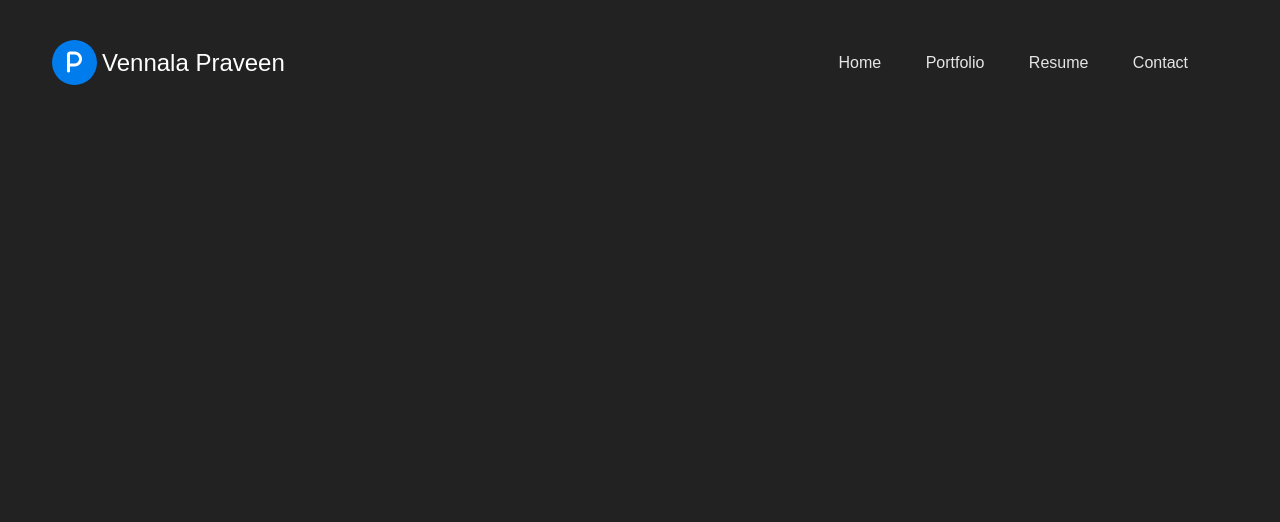
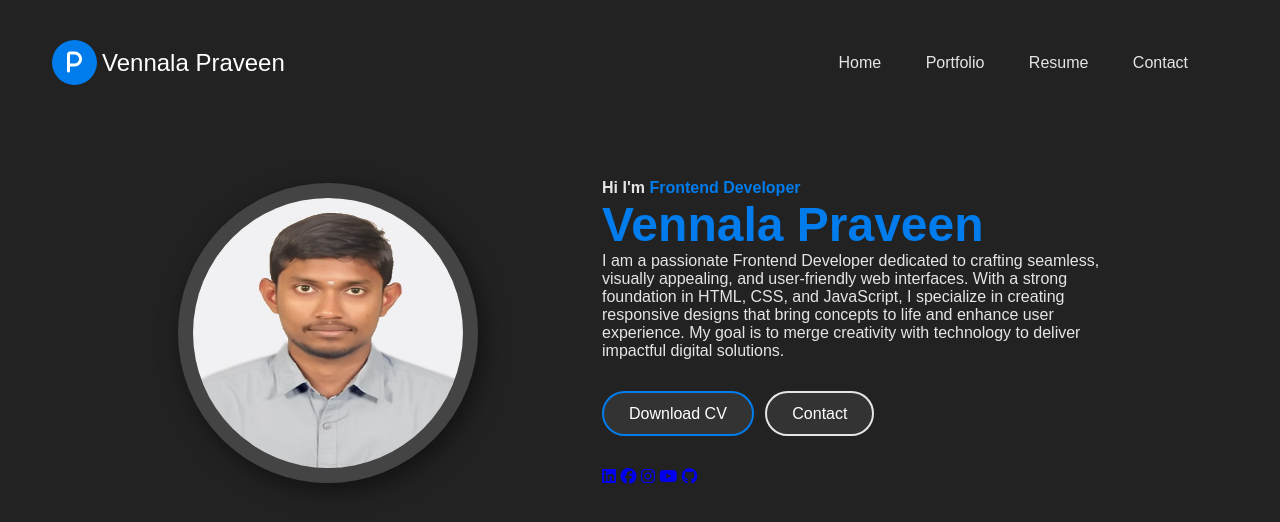
Before and after one commit to vennala-praveen/myport, a plain HTML site: page index.html in a window 1280 px wide. Drawn offline with Linux system fonts and the light colour scheme.

Commit message:
second commit

```diff
--- a/index.html
+++ b/index.html
@@ -32,9 +32,28 @@
 
             <div class="container">
                 <div class="my-pic">
+                    <img src="Images/PHOTO.jpg" alt="profile pic">
+                </div>
 
+                <div class="my-text">
+                    <h5>Hi I'm <span class="">Frontend Developer</span></h5>
+                    <h1>Vennala Praveen</h1>
+                    <p>I am a passionate Frontend Developer dedicated to crafting seamless, visually appealing, and user-friendly web interfaces. With a strong foundation in HTML, CSS, and JavaScript, I specialize in creating responsive designs that bring concepts to life and enhance user experience. My goal is to merge creativity with technology to deliver impactful digital solutions.</p>
+
+                    <div class="btn-group">
+                        <a href="#" class="btn active">Download CV</a>
+                        <a href="#" class="btn">Contact</a>
+                    </div>
+
+                    <div class="social">
+                        <a href="#"><i class="fa-brands fa-linkedin"></i></a>
+                        <a href="#"><i class="fa-brands fa-facebook"></i></a>
+                        <a href="#"><i class="fa-brands fa-instagram"></i></a>
+                        <a href="#"><i class="fa-brands fa-youtube"></i></a>
+                        <a href="#"><i class="fa-brands fa-github"></i></a>
+                    </div>
                 </div>
-            </div>
+           </div>
         </div>
     </div>
 
--- a/style.css
+++ b/style.css
@@ -91,3 +91,85 @@ nav .navlinks li a{
     color: #e5e5e5;
     margin-right: 2.5rem;
 }
+
+.container{
+    display: flex;
+    justify-content: space-around;
+    align-items: center;
+    padding: 4rem;
+}
+
+.container .my-pic{
+    width: 300px;
+    height: 300px;
+    border-radius: 50%;
+    overflow: hidden;
+    border: 15px solid #444;
+    box-shadow: 5px 7px 25px rgba(0,0,0,0.5);
+}
+
+.my-pic img{
+    height: 100%;
+    width: 100%;
+    transition: 0.5s;
+}
+
+.my-pic img:hover{
+    transform: scale(1.2);
+}
+
+.my-text{
+    max-width: 500px;
+    display: flex;
+    flex-direction: column;
+}
+
+.my-text h5{
+    color: #e5e5e5;
+    font-size: 16px;
+}
+.my-text h5 span{
+    color: #007ced;
+    font-size: 16px;
+}
+
+.my-text h1{
+    color: #007ced;
+    font-size: 3rem;
+}
+
+.my-text p{
+    color: #e5e5e5;
+}
+
+.btn-group{
+    margin: 45px 0;
+}
+.btn-group .btn{
+    border-color: #d5d5d5;
+    color: #fff;
+    background-color: #333;
+    padding: 12px 25px;
+    margin: 5px 0;
+    margin-right: 7px;
+    border: 2px solid #e5e5e5;
+    border-radius: 30px;
+    box-shadow: 0 10px 10px -8px rbg(0 0 0 / 78%);
+}
+
+.btn.active{
+    border-color: #007ced;
+}
+
+@media(max-width: 930px){
+    nav .togglebtn{
+        display: initial;
+    }
+    .click{
+        top: 45px;
+    }
+    .click span{
+        position: absolute;
+        margin-top: 12px;
+    }
+}
```
